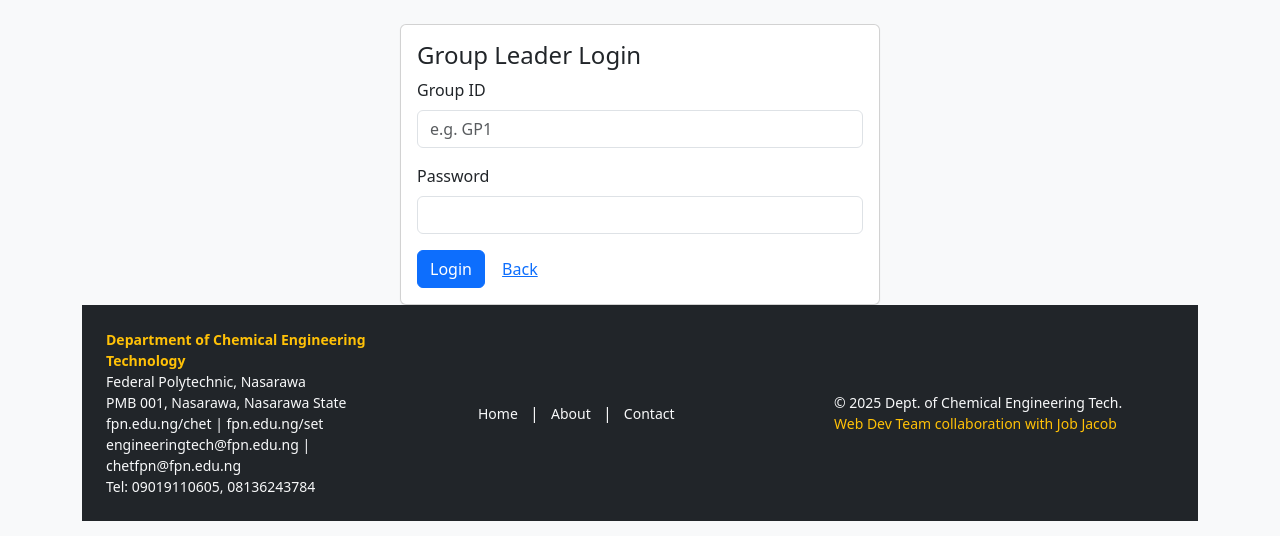
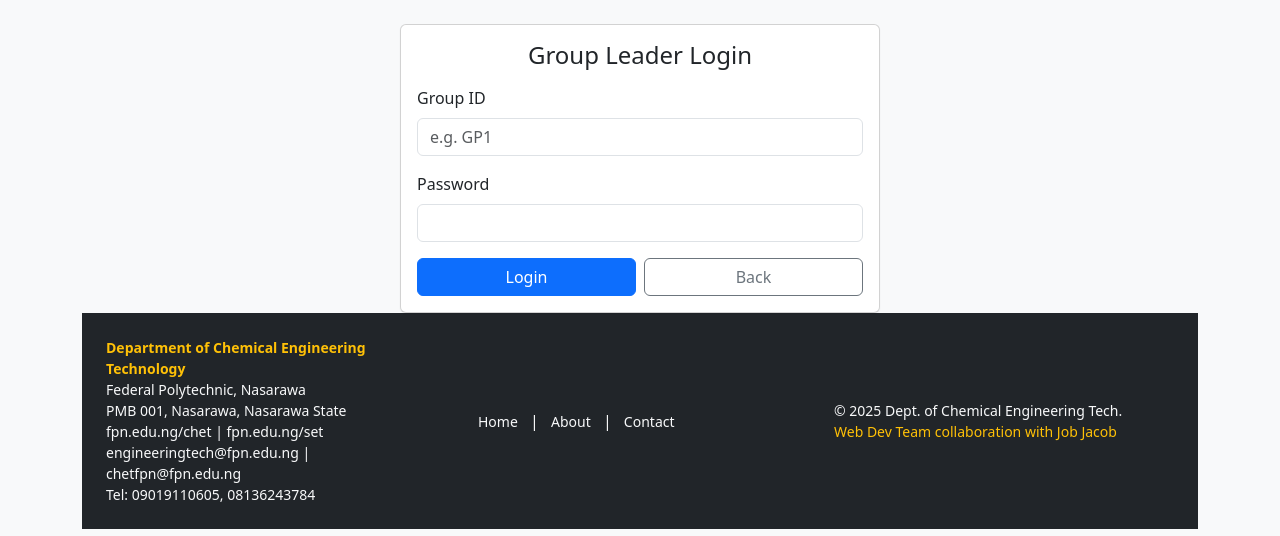
Before and after one commit to imhologhomhetheophilus/chem_coursework, a PHP site: page /group_login.php in a window 1280 px wide; the page is wider, and only the part inside the window is pictured. Shown: the part 114-650 px from the top of that part. Run offline with PHP 8.4, Linux system fonts and the light colour scheme; style sheets or scripts are compiled from the project's sources.

Commit message:
group bug fixed

```diff
--- a/group_login.php
+++ b/group_login.php
@@ -1,51 +1,80 @@
 <?php
-require 'includes/db_connect.php';
-if (session_status() === PHP_SESSION_NONE) session_start();
+// Start session first before anything else
+if (session_status() === PHP_SESSION_NONE) {
+    session_start();
+}
+
+// Include database connection (before any HTML)
+require_once 'includes/db_connect.php';
+
 $message = '';
-if($_SERVER['REQUEST_METHOD']=='POST'){
+
+if ($_SERVER['REQUEST_METHOD'] === 'POST') {
     $group = strtoupper(trim($_POST['group_id'] ?? ''));
     $password = $_POST['password'] ?? '';
 
-    $stmt = $pdo->prepare('SELECT * FROM groups WHERE group_id = ?');
+    try {
+        // Use the correct connection variable ($conn)
+        $stmt = $conn->prepare('SELECT * FROM groups WHERE group_id = ?');
         $stmt->execute([$group]);
-    $g = $stmt->fetch();
-    if($g){
+        $g = $stmt->fetch(PDO::FETCH_ASSOC);
+
+        if ($g) {
             $stored = $g['password'] ?? '';
             $ok = false;
+
             if (password_verify($password, $stored)) {
                 $ok = true;
             } elseif ($password === $stored) {
-            // plain-text stored; re-hash and update
+                // Plain-text stored; re-hash and update for security
                 $hash = password_hash($password, PASSWORD_DEFAULT);
-            $u = $pdo->prepare('UPDATE groups SET password = ? WHERE id = ?');
+                $u = $conn->prepare('UPDATE groups SET password = ? WHERE id = ?');
                 $u->execute([$hash, $g['id']]);
                 $ok = true;
             }
-        if($ok){
+
+            if ($ok) {
                 $_SESSION['group_id'] = $group;
-            header('Location: submission.php'); exit;
+                header('Location: submission.php');
+                exit;
             }
         }
+
         $message = 'Invalid Group ID or password.';
+    } catch (PDOException $e) {
+        $message = "Database error: " . $e->getMessage();
     }
+}
+
+// Include header only AFTER session & logic
 include 'includes/header.php';
 ?>
-<div class="card mx-auto animate__animated animate__backInUp" style="max-width:480px ">
+
+<div class="card mx-auto animate__animated animate__backInUp" style="max-width:480px;">
   <div class="card-body">
-    <h4 class="card-title">Group Leader Login</h4>
-    <?php if($message): ?><div class="alert alert-danger"><?=$message?></div><?php endif; ?>
+    <h4 class="card-title text-center mb-3">Group Leader Login</h4>
+
+    <?php if ($message): ?>
+      <div class="alert alert-danger text-center"><?= htmlspecialchars($message) ?></div>
+    <?php endif; ?>
+
     <form method="post">
       <div class="mb-3">
         <label class="form-label">Group ID</label>
         <input name="group_id" class="form-control" placeholder="e.g. GP1" required>
       </div>
+
       <div class="mb-3">
         <label class="form-label">Password</label>
         <input name="password" type="password" class="form-control" required>
       </div>
-      <button class="btn btn-primary">Login</button>
-      <a class="btn btn-link" href="index.php">Back</a>
+
+      <div class="d-flex justify-content-between">
+        <button class="btn btn-primary w-50 me-2">Login</button>
+        <a class="btn btn-outline-secondary w-50" href="index.php">Back</a>
+      </div>
     </form>
   </div>
 </div>
+
 <?php include 'includes/footer.php'; ?>
```
Lines whose indentation alone changed are shown as unchanged.
